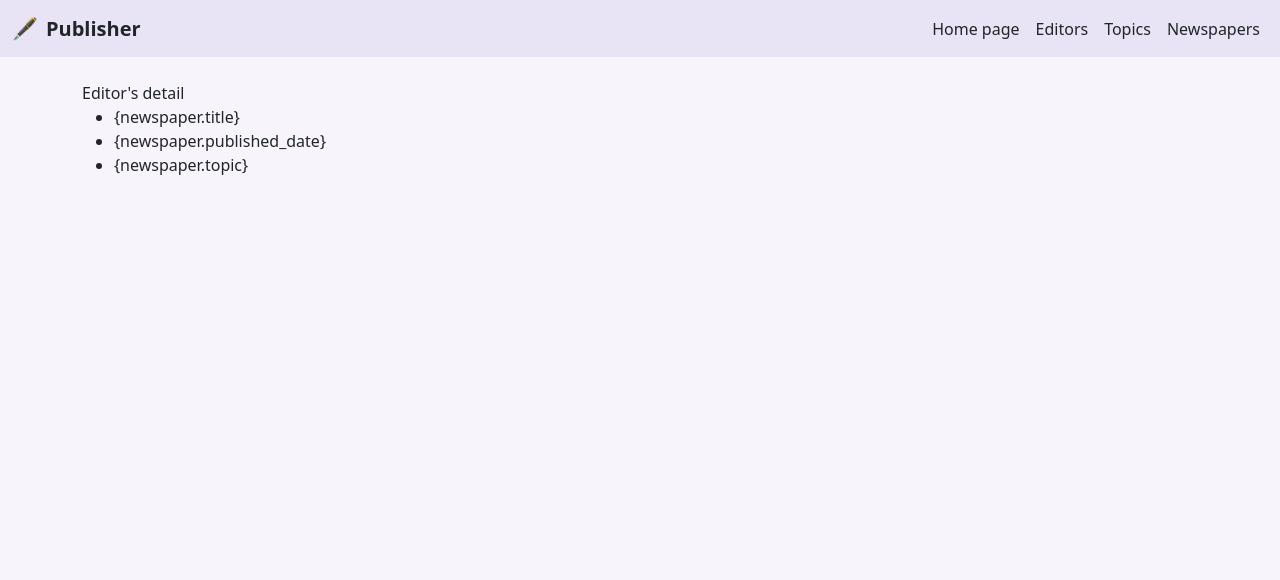
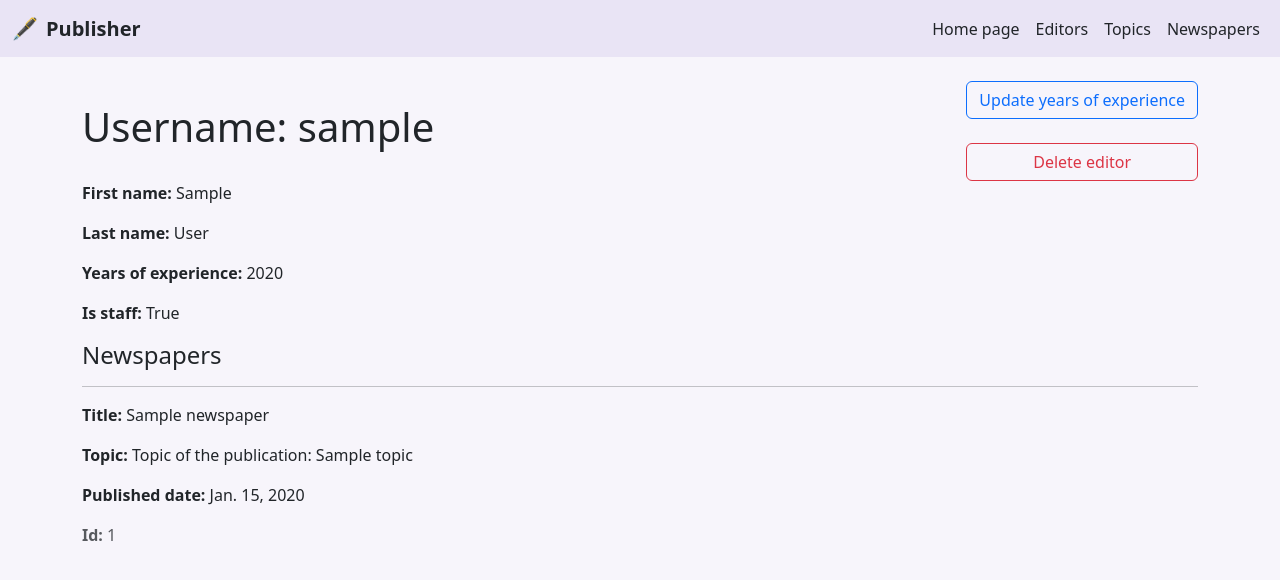
Before and after one commit to kbatrakov/news-agency, a Django app: page /editors/1/ in a window 1280 px wide. Shown: the top 580 px of the page. Run offline with Django 5.2, Linux system fonts and the light colour scheme; a user stored in the database is signed in; tables that the repository leaves empty hold one stand-in row (values such as "Sample post").

Commit message:
More advanced version of 'editor_datail' template.

```diff
--- a/templates/publisher/editor_detail.html
+++ b/templates/publisher/editor_detail.html
@@ -1,11 +1,30 @@
 {% extends "base.html" %}
 {% block content %}
-  Editor's detail
-  {% for newspaper in editor.newspapers.all %}
-    <ul>
-      <li>{newspaper.title}</li>
-      <li>{newspaper.published_date}</li>
-      <li>{newspaper.topic}</li>
-    </ul>
-  {% endfor %}
+  <div class="d-flex justify-content-between align-items-center">
+    <h1>Username: {{ editor.username }}</h1>
+    <div class="d-flex flex-column">
+      <a href="{% url 'publisher:editor-update' pk=editor.id %}" class="btn btn-outline-primary">Update years of experience</a>
+      <br>
+      <a href="{% url 'publisher:editor-delete' pk=editor.id %}" class="btn btn-outline-danger">Delete editor</a>
+    </div>
+  </div>
+  <p><strong>First name:</strong> {{ editor.first_name }}</p>
+  <p><strong>Last name:</strong> {{ editor.last_name }}</p>
+  <p><strong>Years of experience:</strong> {{ editor.years_of_experience }}</p>
+  <p><strong>Is staff:</strong> {{ editor.is_staff }}</p>
+
+  <div class="ml-3">
+    <h4>Newspapers</h4>
+
+    {% for newspaper in editor.newspapers.all %}
+        <hr>
+        <p><strong>Title:</strong> {{ newspaper.title }}</p>
+        <p><strong>Topic:</strong> {{ newspaper.topic }}</p>
+        <p><strong>Published date:</strong> {{ newspaper.published_date }}</p>
+        <p class="text-muted"><strong>Id:</strong> {{newspaper.id}}</p>
+
+    {% empty %}
+      <p>No newspapers!</p>
+    {% endfor %}
+  </div>
 {% endblock %}
```
